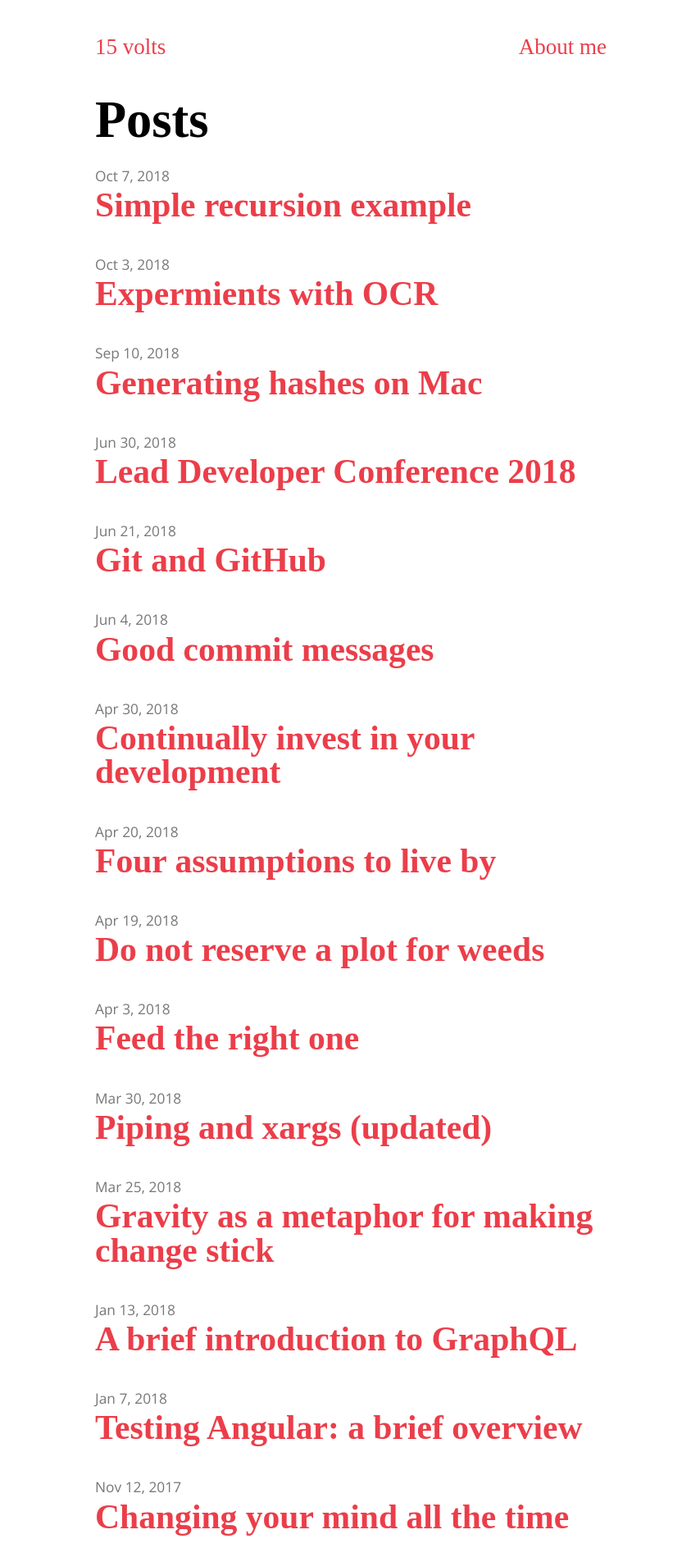
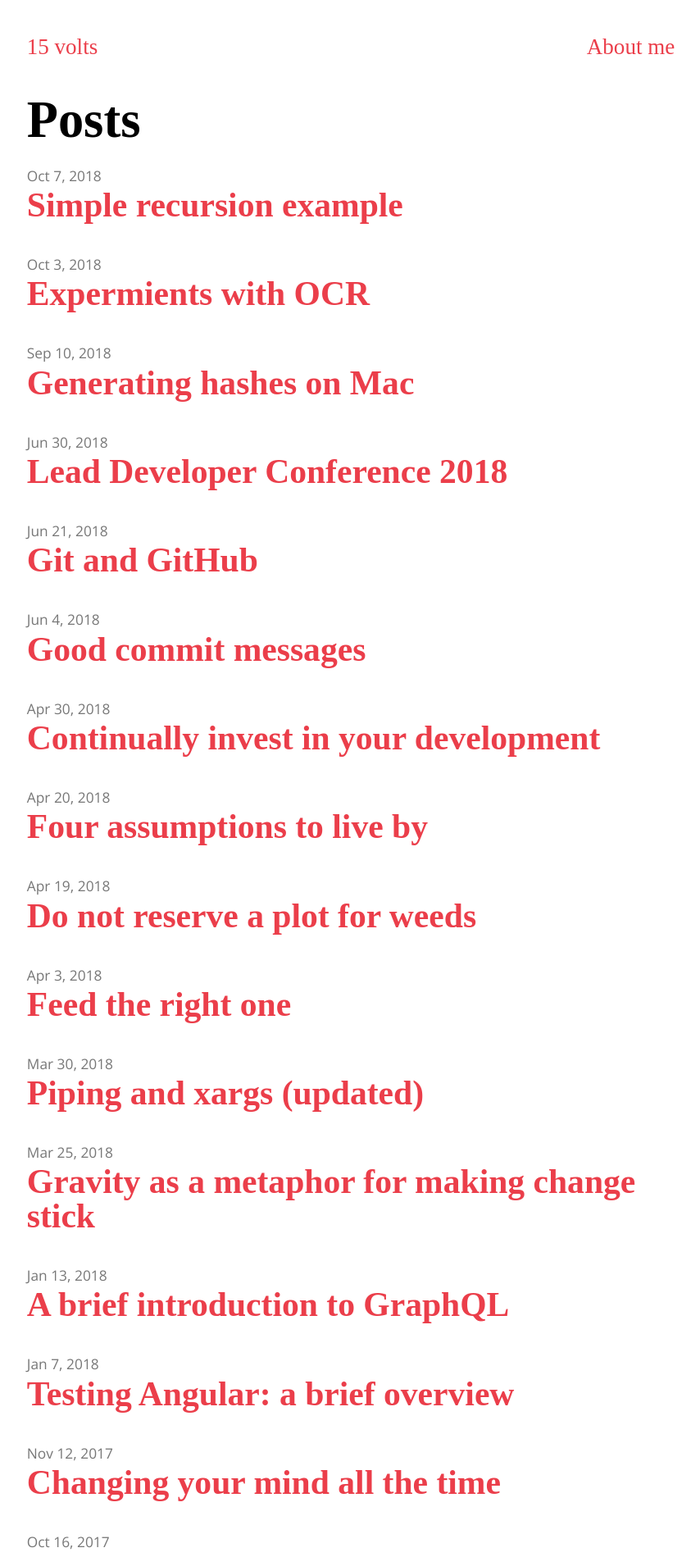
Before and after one commit to gtvj/gtvj.github.io, a Jekyll site: the page built from index.md, in a window 1280 px wide. Shown: the top 1899 px of the page at 82% size, without its empty margins (212-1066 px from the left). Built offline with Jekyll 4.4.1, drawn with Linux system fonts in a browser that asks for light colours; some web fonts are replaced.

Commit message:
Increase body with to improve code rendering

```diff
--- a/_sass/_layout.scss
+++ b/_sass/_layout.scss
@@ -20,7 +20,7 @@ header {
 
 @media screen and (min-width: 50em) {
   body {
-    max-width: 30em;
+    max-width: 38em;
     padding: 2em;
   }
 }
```
